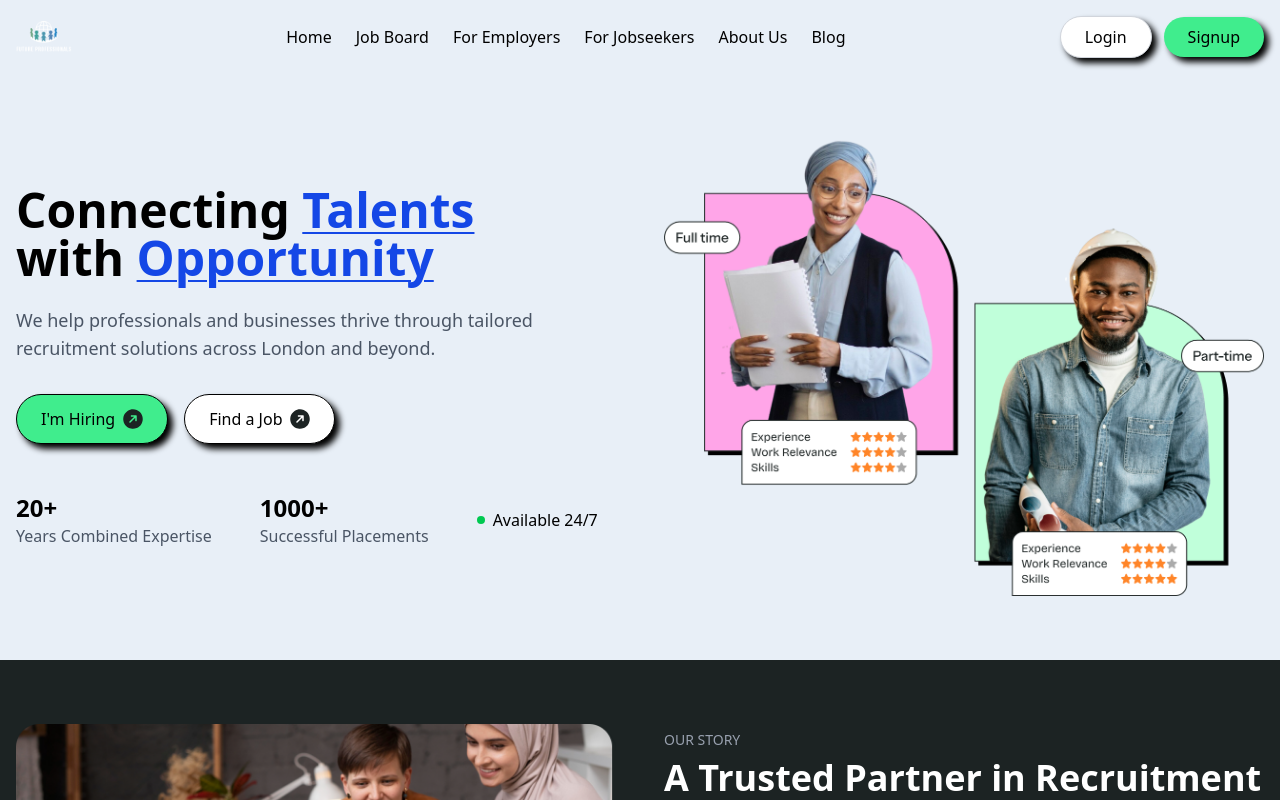
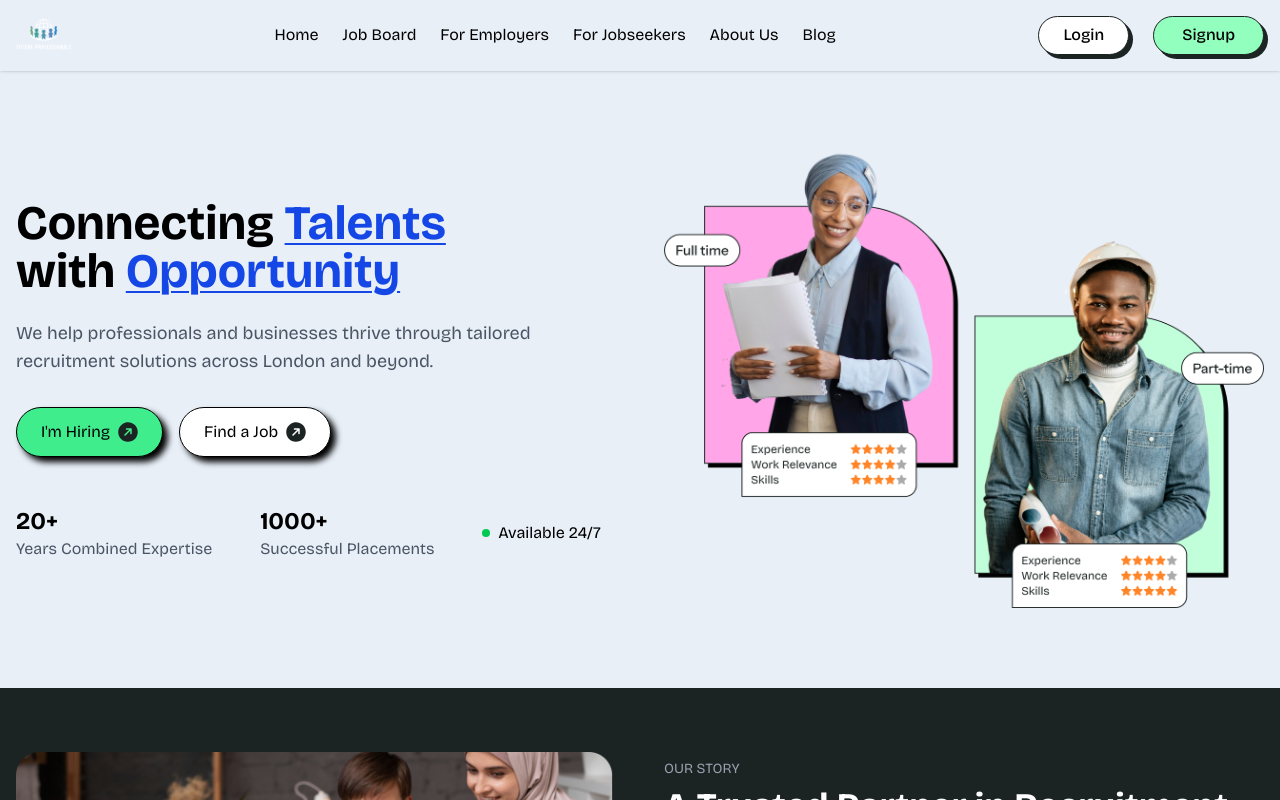
Before and after one commit to ndrew98/futurePro, a React (Vite) app: page / in a window 1280 px wide. Shown: the top 800 px of the page. Built offline with nearby package versions, Linux system fonts and the light colour scheme.

Commit message:
navbar styling  and default font applied

```diff
--- a/src/App.css
+++ b/src/App.css
@@ -0,0 +1,19 @@
+.navbar {
+  position: sticky;
+  top: 0;
+  z-index: 100; /* Ensures navbar stays above other content */
+  background-color: #fff; /* Give it a background color so content doesn't show through */
+  /* Your other navbar styles */
+}
+
+.main-button{
+  border-radius: 100px;
+border: 1px solid #1C2323;
+font-size: 16px;
+font-style: normal;
+font-weight: 500;
+line-height: 130%;
+/* background: #92FFBF; */
+/* Drop Shadow */
+box-shadow: 4px 4px 0px 0px #1C2323;
+}
--- a/src/App.jsx
+++ b/src/App.jsx
@@ -5,6 +5,7 @@ import ApplyJob from "./pages/ApplyJob";
 import Applications from "./pages/Applications";
 import Navbar from "./components/Navbar";
 import Footer from "./components/Footer";
+import "./App.css"; // Import your CSS file for styling
 
 const App = () => {
   return (
--- a/src/components/HeroSection.jsx
+++ b/src/components/HeroSection.jsx
@@ -4,7 +4,7 @@ import { assets } from "../assets/assets";
 function HeroSection() {
   return (
     <section
-      className="py-16"
+      className="py-20"
       style={{ backgroundColor: "var( --color-background)" }}
     >
       <div className="container mx-auto px-4">
--- a/src/components/Navbar.jsx
+++ b/src/components/Navbar.jsx
@@ -7,7 +7,7 @@ function Navbar() {
 
   return (
     <nav
-      className="py-4 shadow-sm"
+      className="navbar py-4 shadow-sm"
       style={{ backgroundColor: "var( --color-background)" }}
     >
       <div className="container mx-auto px-4">
@@ -47,20 +47,18 @@ function Navbar() {
           </div>
 
           {/* Auth Buttons - With custom color and dark shadow styling */}
-          <div className="hidden md:flex items-center space-x-3">
+          <div className="hidden md:flex items-center gap-6">
             <Link
               to="/login"
-              className="text-black bg-white border border-gray-300 py-2 px-6 rounded-full hover:border-gray-400 transition-colors"
-              style={{ boxShadow: "5px 5px 6px rgba(0, 0, 0, 1)" }}
+              className="main-button text-black bg-white border border-gray-300 py-2 px-6 rounded-full hover:border-gray-400 transition-colors"
             >
               Login
             </Link>
             <Link
               to="/signup"
-              className="text-black py-2 px-6 rounded-full transition-colors"
+              className=" main-button text-black py-2 px-7 transition-colors"
               style={{
-                boxShadow: "5px 5px 6px rgba(0, 0, 0, 1)",
-                backgroundColor: "#40ED8D",
+                backgroundColor: "#92FFBF",
               }}
             >
               Signup
--- a/src/index.css
+++ b/src/index.css
@@ -1,3 +1,4 @@
+@import url('https://fonts.googleapis.com/css2?family=Bricolage+Grotesque:wght@400;500;600;700&display=swap');
 @import "tailwindcss";
 
 :root{
@@ -8,3 +9,7 @@
   --color-background: #E8EFF7;
   --color-text: #333333;
 }
+
+body {
+  font-family: 'Bricolage Grotesque', sans-serif;
+}
```
Also changed, not shown: 1 other file (tests, documents, lock files or other folders).
